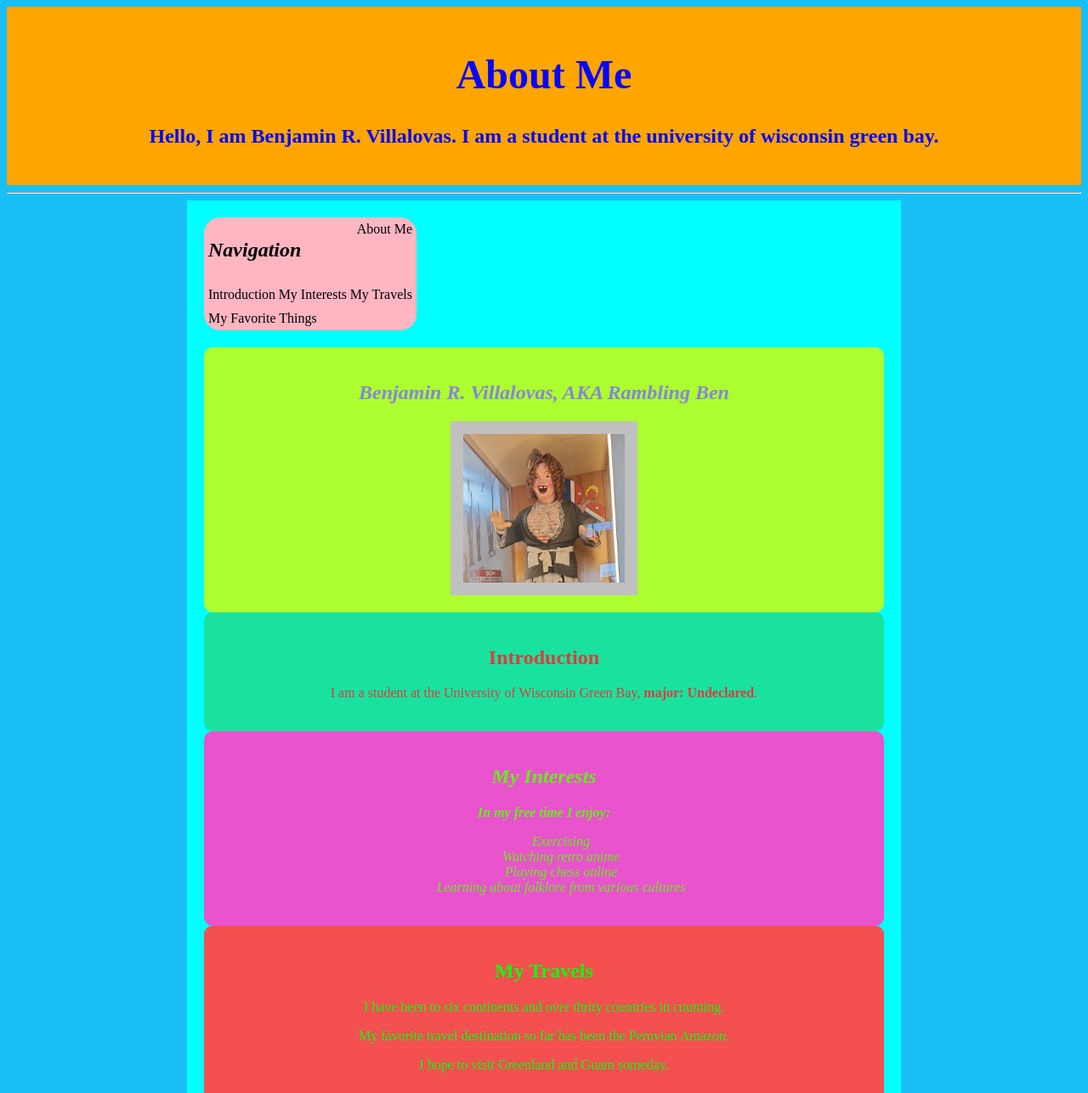
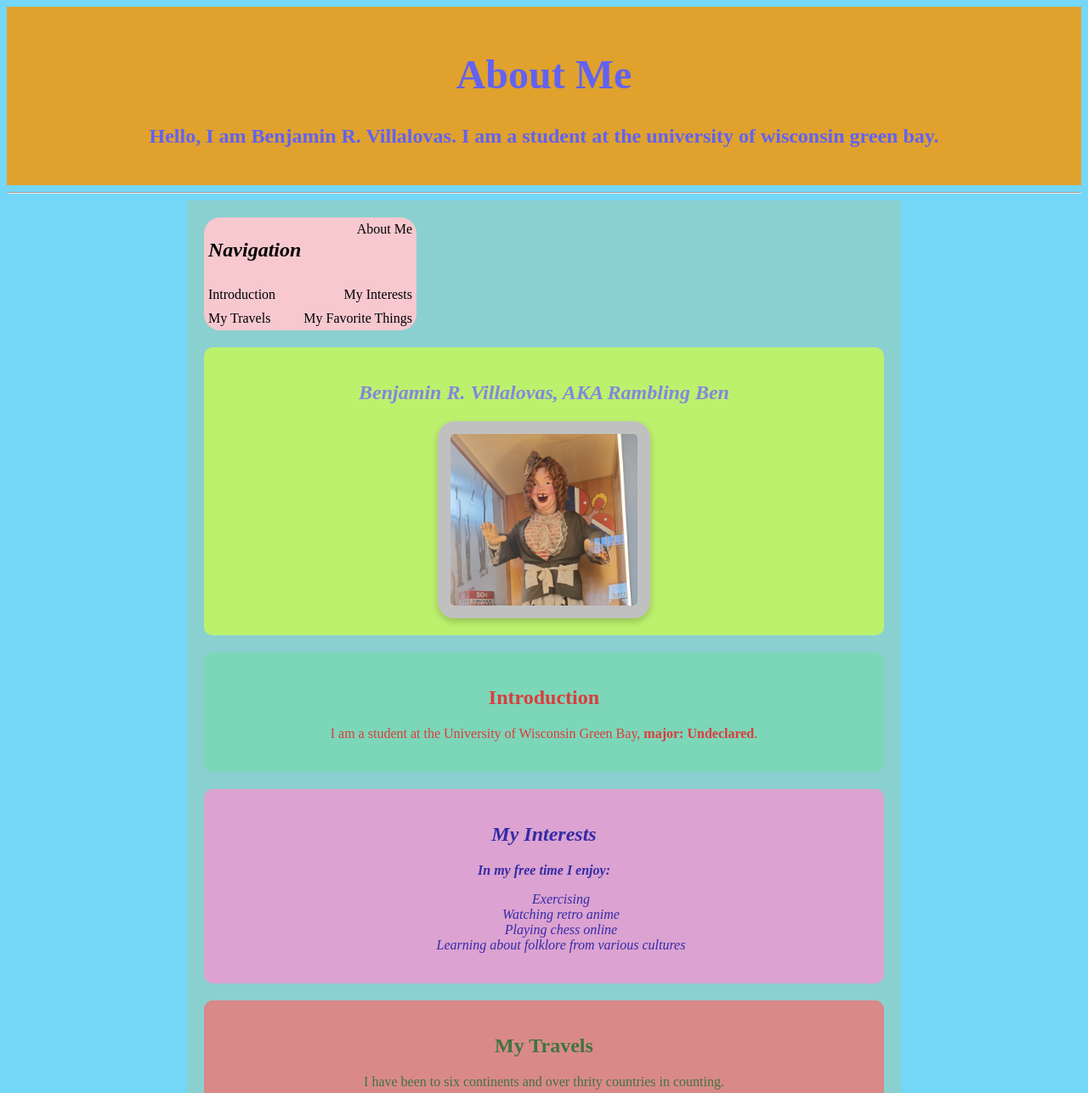
Before and after one commit to bvfolk-dot/about-me.html, a plain HTML site: page about-me-styles.html in a window 1280 px wide. Shown: the top 1287 px of the page at 85% size. Drawn offline with Linux system fonts and the light colour scheme.

Commit message:
Refactor CSS styles for layout and design
Updated styles for body, header, main, and various sections. Improved layout and added new styles for images and navigation.

```diff
--- a/about-me.css
+++ b/about-me.css
@@ -1,10 +1,10 @@
 body {
-  background-color: rgb(25, 192, 248);
+  background-color: rgb(117, 215, 247);
 }
 header {
-  background-color: orange;
+  background-color: rgb(224, 161, 45);
   padding: 20px;
-  color: rgb(6, 6, 249);
+  color: rgb(98, 98, 241);
   text-align: center;
   font-weight: 800;
   font-size: 1.5em;
@@ -13,25 +13,32 @@ main {
   max-width: 800px;
   margin: 0 auto;
   padding: 20px;
-  background-color: aqua;
+  background-color: rgb(139, 208, 208);
+}
+section {
+  padding: 20px;
+  margin-bottom: 20px;
 }
 img {
   max-width: 25%;
   height: auto;
   border: 15px solid silver;
+  border-radius: 20px;
+  box-shadow: 0 4px 8px rgba(0, 0, 0, 0.2);
+  max-width: 220px;
   justify-content: center;
   display: block;
   margin-left: auto;
   margin-right: auto;
 }
 nav {
-  background-color: lightpink;
+  background-color: rgb(248, 200, 207);
   width: 30%;
   padding: 5px;
   margin-bottom: 20px;
   display: flex;
   flex-direction: row;
-  row-gap: 10px;
+  gap: 10px;
   flex-wrap: wrap;
   text-align: center;
   border-radius: 19px;
@@ -45,7 +52,7 @@ a:hover {
   text-decoration: underline;
 }
 #about-me {
-  background-color: greenyellow;
+  background-color: rgb(188, 241, 109);
   color: rgb(133, 133, 221);
   font-style: oblique;
   text-align: center;
@@ -53,7 +60,7 @@ a:hover {
   border-radius: 10px;
 }
 #introduction {
-  background-color: rgb(25, 226, 159);
+  background-color: rgb(124, 214, 184);
   color: rgb(219, 61, 61);
   font-style: normal;
   text-align: center;
@@ -61,22 +68,25 @@ a:hover {
   border-radius: 10px;
 }
 #my-interests {
-  background-color: rgb(233, 83, 205);
-  color: rgb(98, 240, 21);
+  background-color: rgb(220, 162, 209);
+  color: rgb(51, 44, 166);
   font-style: italic;
   text-align: center;
   padding: 20px;
   border-radius: 10px;
 }
 #my-travels {
-  background-color: rgb(244, 80, 80);
-  color: rgb(12, 252, 12);
+  background-color: rgb(218, 137, 137);
+  color: rgb(63, 116, 63);
   font-style: normal;
   text-align: center;
   padding: 20px;
   border-radius: 10px;
 }
 #favorite-things {
+  display: flex;
+  align-items: flex-end;
+  gap: 20re;
   background-color: rgb(242, 242, 140);
   color: darkblue;
   font-style: normal;
```
